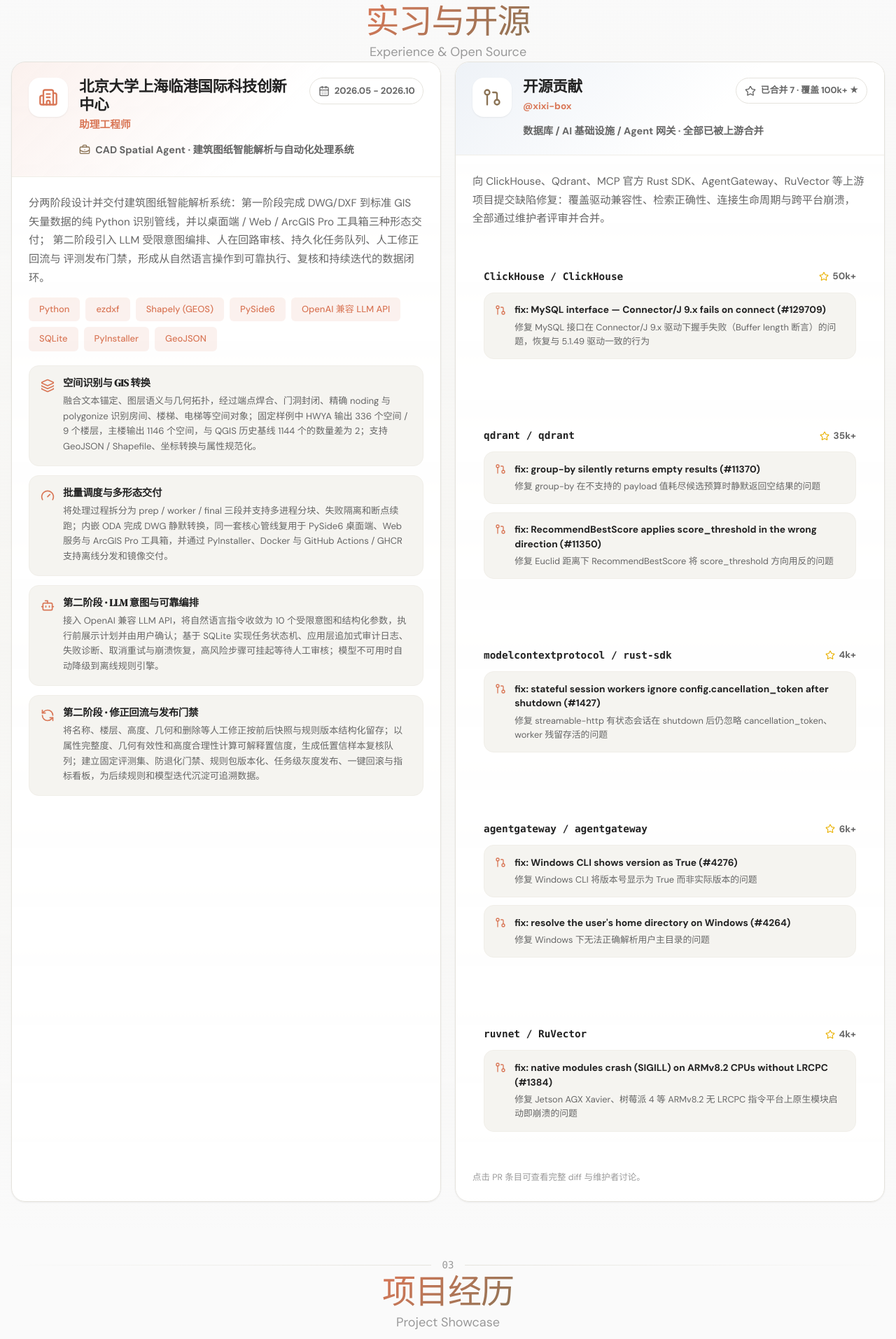
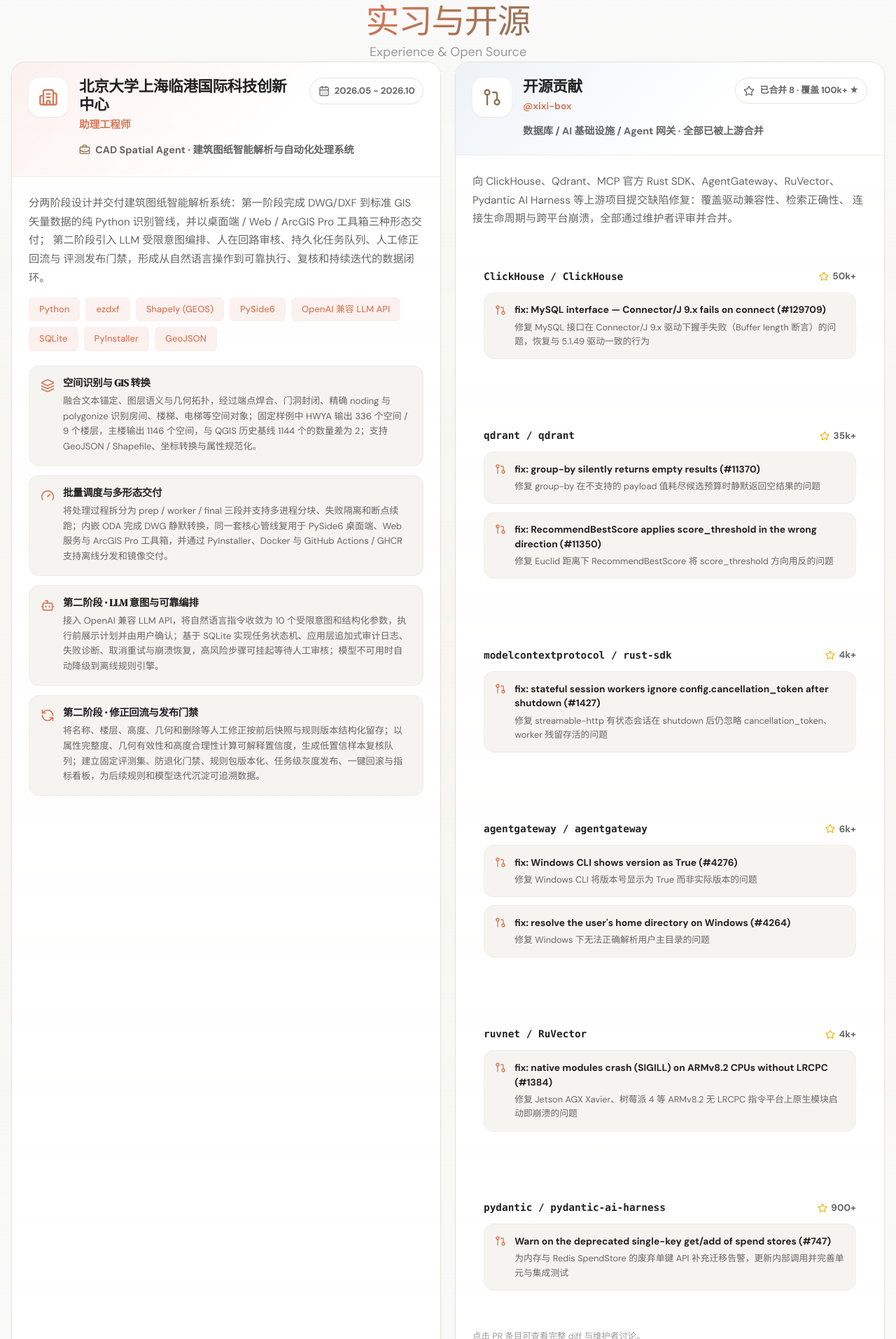
Before and after one commit to wangshun-china/interview-web, a Vue app: page / in a window 1280 px wide. Shown: the part 787-2700 px from the top of the page at 70% size. Built offline with nearby package versions, Linux system fonts and the light colour scheme.

Commit message:
resume: open-source card shows the 8 merged upstream PRs
6 infrastructure merges (ClickHouse, Qdrant x2, MCP rust-sdk, AgentGateway
x2, RuVector) plus pydantic-ai-harness #747 which has now been merged;
review-stage PRs removed per direction.

```diff
--- a/src/components/OpenSourceCard.vue
+++ b/src/components/OpenSourceCard.vue
@@ -17,7 +17,7 @@
           </div>
           <div class="oss-badge">
             <Star class="h-4 w-4" />
-            <span>已合并 7 · 覆盖 100k+ ★</span>
+            <span>已合并 8 · 覆盖 100k+ ★</span>
           </div>
         </div>
         <p class="oss-subtitle">数据库 / AI 基础设施 / Agent 网关 · 全部已被上游合并</p>
@@ -26,9 +26,9 @@
 
     <div class="oss-body">
       <p class="oss-blurb">
-        向 ClickHouse、Qdrant、MCP 官方 Rust SDK、AgentGateway、RuVector
-        等上游项目提交缺陷修复：覆盖驱动兼容性、检索正确性、连接生命周期与跨平台崩溃，
-        全部通过维护者评审并合并。
+        向 ClickHouse、Qdrant、MCP 官方 Rust SDK、AgentGateway、RuVector、
+        Pydantic AI Harness 等上游项目提交缺陷修复：覆盖驱动兼容性、检索正确性、
+        连接生命周期与跨平台崩溃，全部通过维护者评审并合并。
       </p>
 
       <section v-for="repo in repos" :key="repo.url" class="oss-repo">
@@ -133,6 +133,18 @@ const repos = [
         title: 'fix: native modules crash (SIGILL) on ARMv8.2 CPUs without LRCPC (#1384)',
         note: '修复 Jetson AGX Xavier、树莓派 4 等 ARMv8.2 无 LRCPC 指令平台上原生模块启动即崩溃的问题',
         url: 'https://github.com/ruvnet/RuVector/pull/1384',
+      },
+    ],
+  },
+  {
+    name: 'pydantic / pydantic-ai-harness',
+    url: 'https://github.com/pydantic/pydantic-ai-harness',
+    stars: '900+',
+    prs: [
+      {
+        title: 'Warn on the deprecated single-key get/add of spend stores (#747)',
+        note: '为内存与 Redis SpendStore 的废弃单键 API 补充迁移告警，更新内部调用并完善单元与集成测试',
+        url: 'https://github.com/pydantic/pydantic-ai-harness/pull/747',
       },
     ],
   },
```
